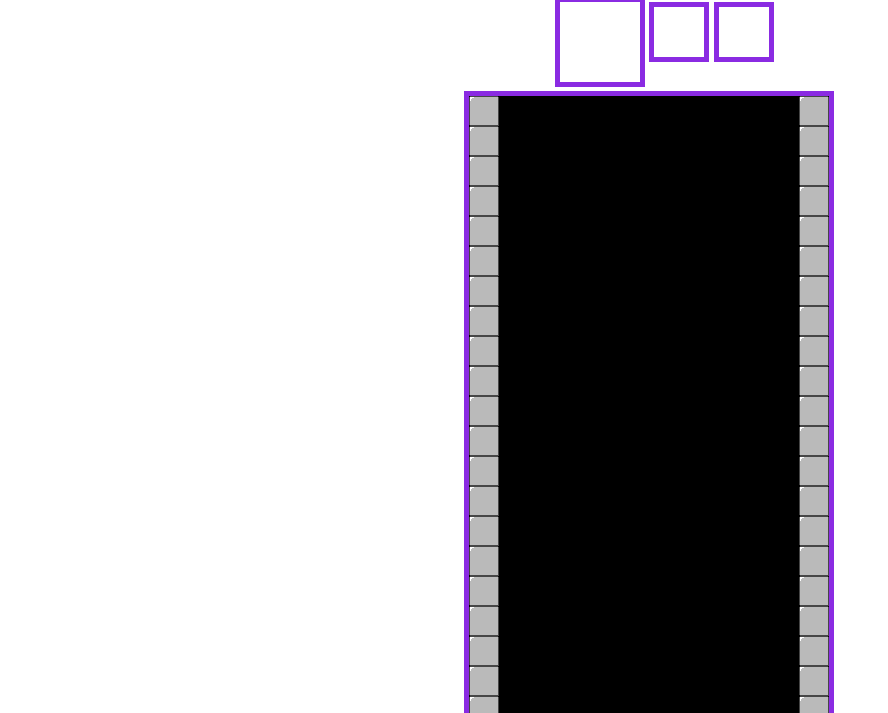
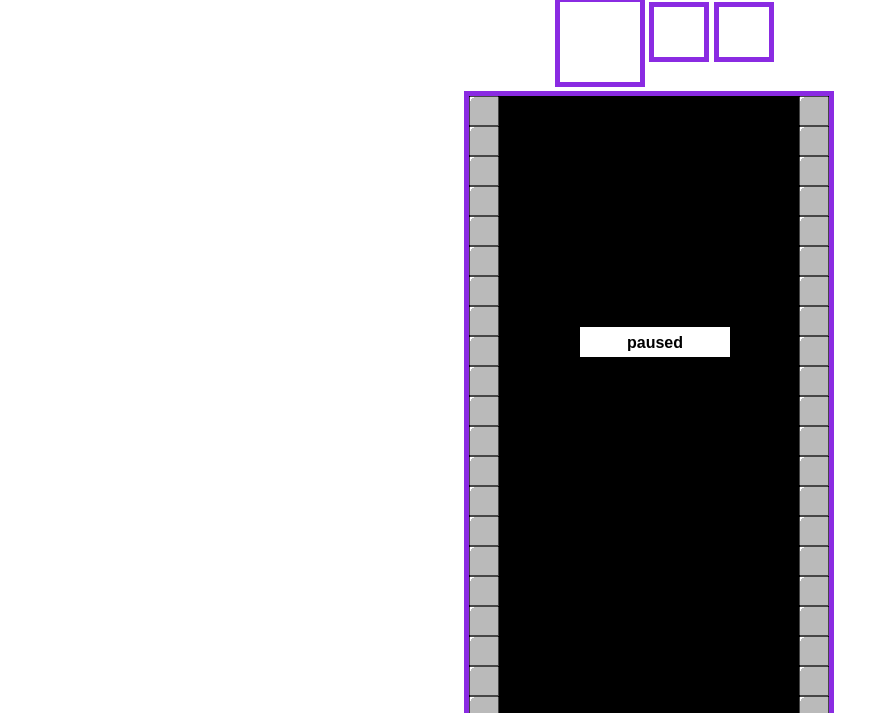
Before and after one commit to DJawna/Quadron, a plain HTML site: page quadron.html in a window 1280 px wide. Shown: the part 87-800 px from the top of the page, without its empty margins (0-888 px from the left). Drawn offline with Linux system fonts and the light colour scheme.

Commit message:
added pause element

```diff
--- a/quadron.css
+++ b/quadron.css
@@ -10,6 +10,27 @@ h1 {
     width: 40%;
     min-width: 560px;
     animation: gCFade 1s;
+}
+
+#pauseLabel {
+    position: relative;
+    bottom: 500px;
+    background: white;
+    width: 150px;
+    z-index: 1;
+    left: 220px;
+    height: 30px;
+
+    text-align: center;
+
+
+}
+
+#pauseLabel > span{
+    position: relative;
+    top: 7px;
+    font-weight: bold;
+
 }
 
 @keyframes gCFade {
--- a/quadron.html
+++ b/quadron.html
@@ -6,6 +6,7 @@
 <body>
 <h1>Quadron</h1>
 <div id="GameContainer" class="MiddleElement">
+
     <div id="IndicatorElements">
         <div>
             <span>Score: <span id="scoreindicator" class="textIndicator"></span></span>
@@ -29,7 +30,9 @@
         <div id ="ControlElments">
             <div id="startNewGameButton" class="menuItem">start new game</div>
         </div>
+
         <canvas id="theCanvas"></canvas>
+        <div id="pauseLabel"><span>paused</span></div>
     </div>
 
 
```
